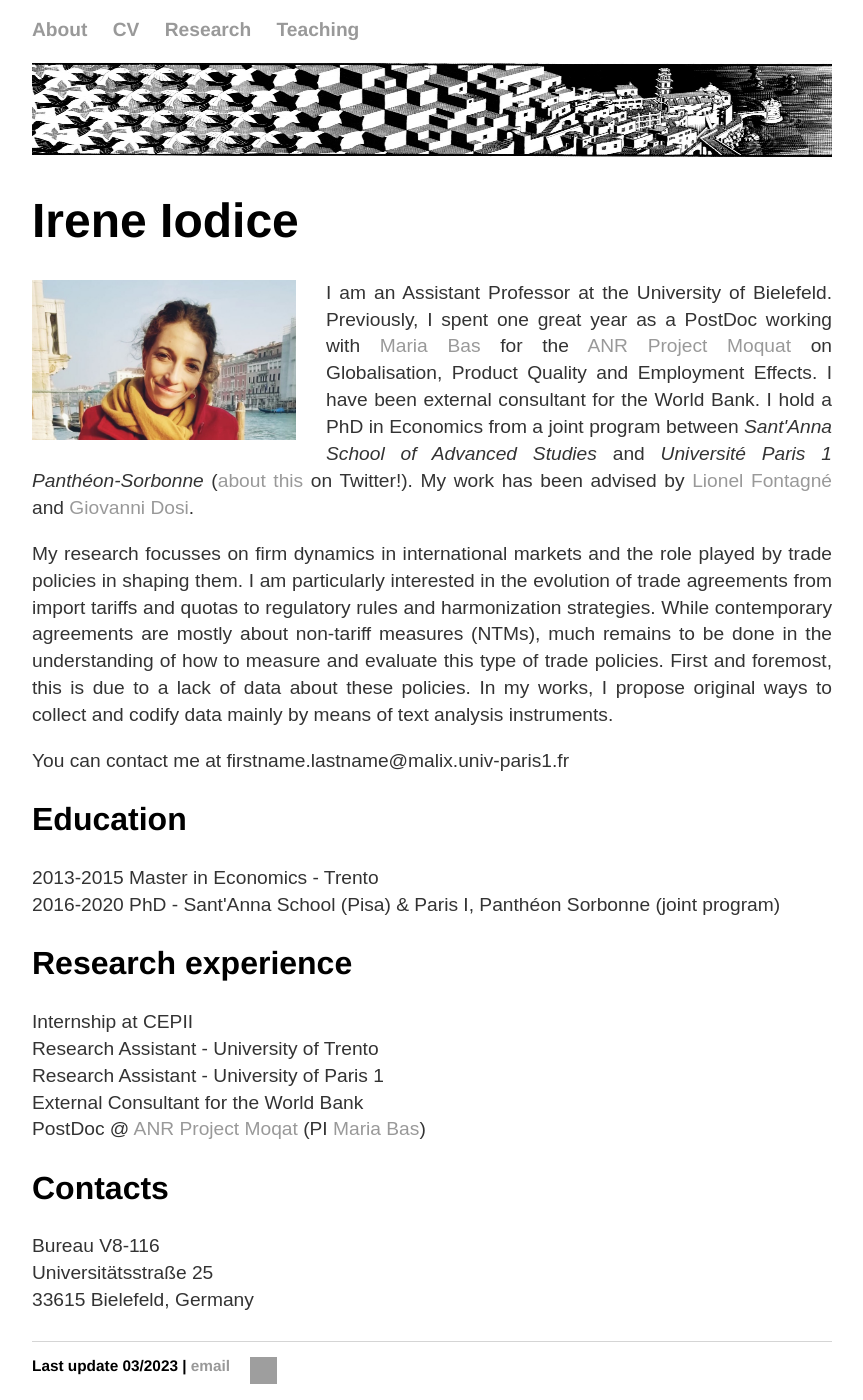
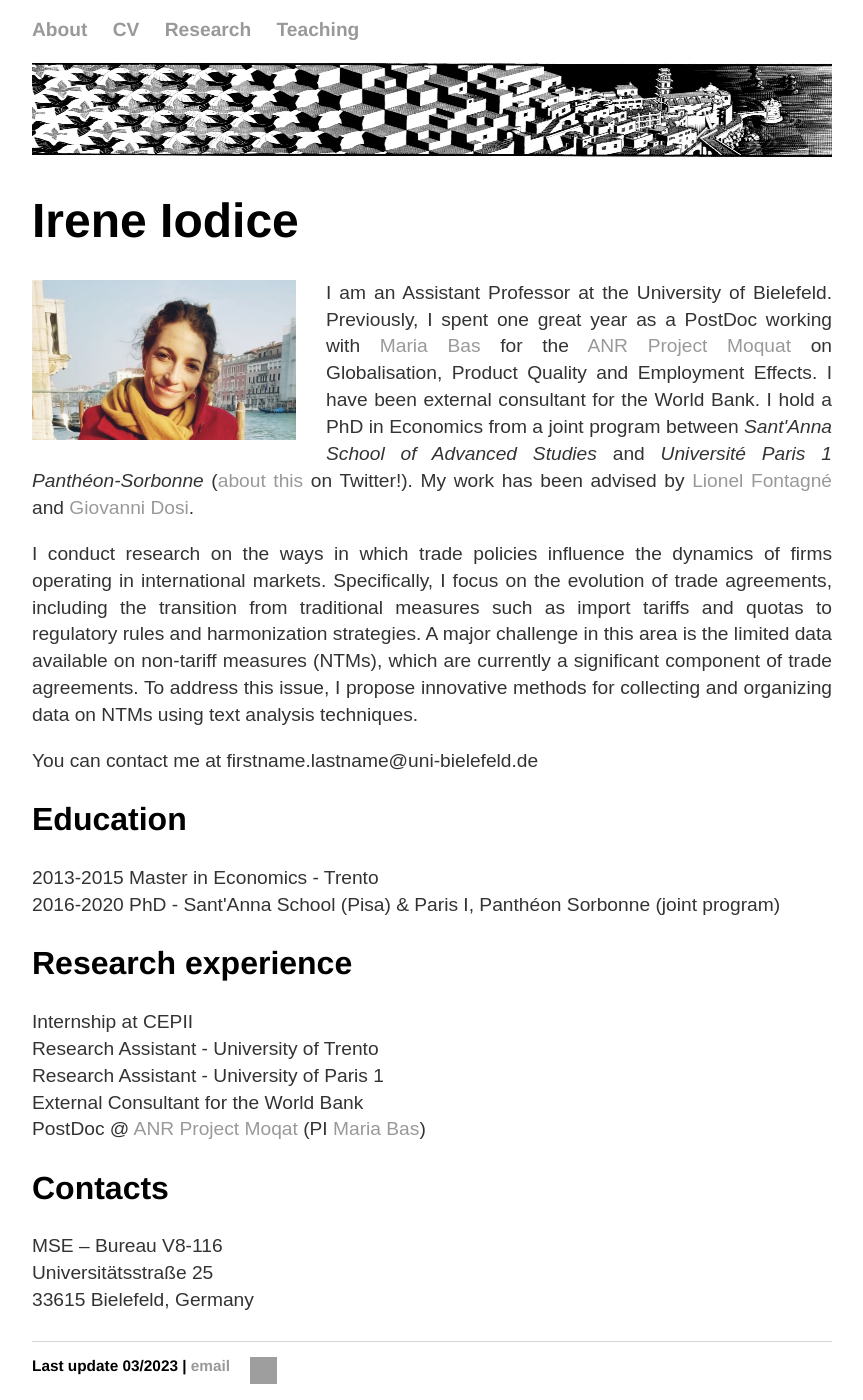
Before and after one commit to ioire/ioire.github.io, a Jekyll site: the page built from about/index.html, in a window 1280 px wide. Shown: the whole page, without its empty margins (208-1071 px from the left). Built offline with Jekyll 4.4.1, drawn with Linux system fonts in a browser that asks for light colours; grey boxes are pictures that could not be loaded.

Commit message:
update repo

```diff
--- a/_config.yml
+++ b/_config.yml
@@ -5,8 +5,8 @@ plugins:
   - jekyll-seo-tag
 
 title:	               'Irene Iodice'
-description:	       'I am a PostDoc student in International Economics. Here you
-can discover about my research and find material for students in Applied Econometrics'
+description:	       'I am an Assistant Professor in International Economics. Here you
+can discover about my research and find material for students in International Economics and Applied Econometrics'
 author:                'Irene Iodice'
 
 url:                   'https://ioire.github.io'
--- a/about/index.html
+++ b/about/index.html
@@ -3,6 +3,7 @@ layout: default
 title: Irene Iodice
 ---
 <meta name="google-site-verification" content="mEL-26Tqr0n_HuUxquQTWrXpKgZ3YKgIHCdpszYJUac" />
+<meta name="viewport" content="width=device-width, initial-scale=1.0">
 
 <!-- Global site tag (gtag.js) - Google Analytics -->
 <script async src="https://www.googletagmanager.com/gtag/js?id=UA-150087923-1"></script>
@@ -18,18 +19,15 @@ title: Irene Iodice
 <div class="blurb">
 	<img src="{{ base }}/images/escher-metamorphose.png" width="800" height="100" align="middle">
 	<h1>Irene Iodice</h1>
-	<img src="{{ base }}/images/pi.jpg" align="left"  width="33%" height="36%" style="margin: 0px 30px 10px 0px;""/> <p> I am an Assistant Professor at the University of Bielefeld. Previously, I spent one great year as a PostDoc working with  <a href="https://sites.google.com/site/basmaria80/">Maria Bas</a> for the <a href="https://anr.fr/en/funded-projects-and-impact/funded-projects/project/funded/project/b2d9d3668f92a3b9fbbf7866072501ef-cda581fc05/?tx_anrprojects_funded%5Bcontroller%5D=Funded&cHash=804764a3977ed68aa6cdacba9bac0770">ANR Project Moquat</a>
+
+	<img src="{{ base }}/images/pi.jpg" align="left"  width="33%" height="36%" style="margin: 0px 30px 10px 0px;"/> <p>  I am an Assistant Professor at the University of Bielefeld. Previously, I spent one great year as a PostDoc working with  <a href="https://sites.google.com/site/basmaria80/">Maria Bas</a> for the <a href="https://anr.fr/en/funded-projects-and-impact/funded-projects/project/funded/project/b2d9d3668f92a3b9fbbf7866072501ef-cda581fc05/?tx_anrprojects_funded%5Bcontroller%5D=Funded&cHash=804764a3977ed68aa6cdacba9bac0770">ANR Project Moquat</a>
 		on Globalisation, Product Quality and Employment Effects. I have been external consultant for the World Bank. I hold a PhD in Economics from a joint program between <em>Sant'Anna School of Advanced Studies</em> and <em>Université Paris 1 Panthéon-Sorbonne</em>
 		(<a href="https://twitter.com/LisandraFlach/status/1271089604712632320">about this</a> on Twitter!). My work has been advised by <a href="http://www.lionel-fontagne.eu/">Lionel Fontagné</a>  and
 		<a href="https://scholar.google.it/citations?user=jODHZ90AAAAJ&hl=en">Giovanni Dosi</a>.<p>
 
-	<p> My research focusses on firm dynamics in international markets and the role played by
-trade policies in shaping them. I am particularly interested in the evolution of trade
-agreements from import tariffs and quotas to regulatory rules and harmonization strategies. While contemporary agreements are mostly about non-tariff measures (NTMs),
-much remains to be done in the understanding of how to measure and evaluate this type
-of trade policies. First and foremost, this is due to a lack of data about these policies. In my works, I propose original ways to collect and codify data mainly by means of text analysis instruments. </p>
+	<p> I conduct research on the ways in which trade policies influence the dynamics of firms operating in international markets. Specifically, I focus on the evolution of trade agreements, including the transition from traditional measures such as import tariffs and quotas to regulatory rules and harmonization strategies. A major challenge in this area is the limited data available on non-tariff measures (NTMs), which are currently a significant component of trade agreements. To address this issue, I propose innovative methods for collecting and organizing data on NTMs using text analysis techniques. </p>
 
-	<p> You can contact me at firstname.lastname@malix.univ-paris1.fr <p>
+	<p> You can contact me at firstname.lastname@uni-bielefeld.de <p>
 <h2>Education</h2>
     		<p> 2013-2015 Master in Economics - Trento <br>
    	 	2016-2020 PhD - Sant'Anna School (Pisa) & Paris I, Panthéon Sorbonne (joint program) <br>
@@ -45,7 +43,7 @@ of trade policies. First and foremost, this is due to a lack of data about these
 		</p>
 
 <h2>Contacts</h2>
-	<p> Bureau V8-116 <br>
+	<p> MSE – Bureau V8-116 <br>
 	Universitätsstraße 25  <br>
 	33615 Bielefeld, Germany <br>
 	</p>
```
Also changed, not shown: Gemfile.lock, 1 other file.
